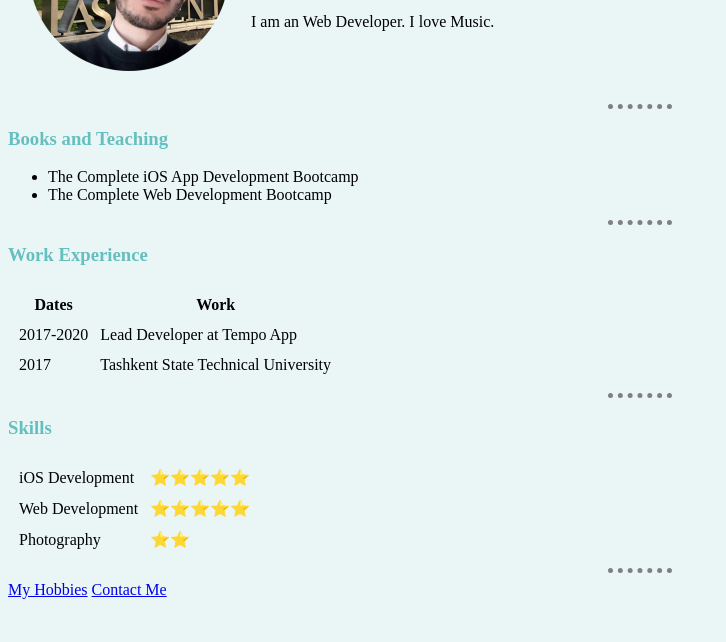
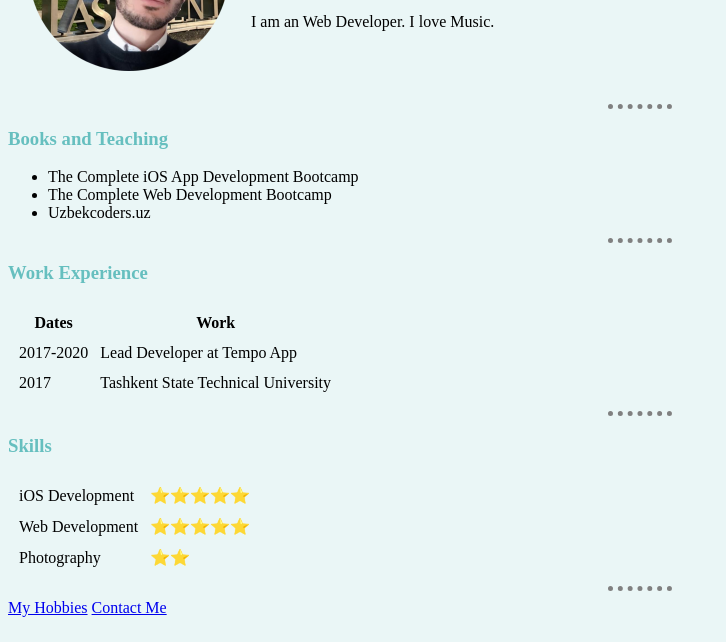
Before and after one commit to Kozim7/my-cv, a plain HTML site: page index.html in a window 1280 px wide. Shown: the part 158-800 px from the top of the page, without its empty margins (0-726 px from the left). Drawn offline with Linux system fonts and the light colour scheme.

Commit message:
uzbekcoders.uz qoshdim

```diff
--- a/index.html
+++ b/index.html
@@ -4,6 +4,7 @@
         <meta charset="utf-8">
         <title>💻Abduraximov Kozim Personal Site</title>
         <link rel="stylesheet" href="css/styles.css"/>
+        <!-- https://kozim7.github.io/my-cv/. -->
     </head>
 
     <body>
@@ -20,6 +21,7 @@
         <ul>
             <li>The Complete iOS App Development Bootcamp</li>
             <li>The Complete Web Development Bootcamp</li>
+            <li>Uzbekcoders.uz</li>
         </ul>
         <hr>
         <h3>Work Experience</h3>
```
